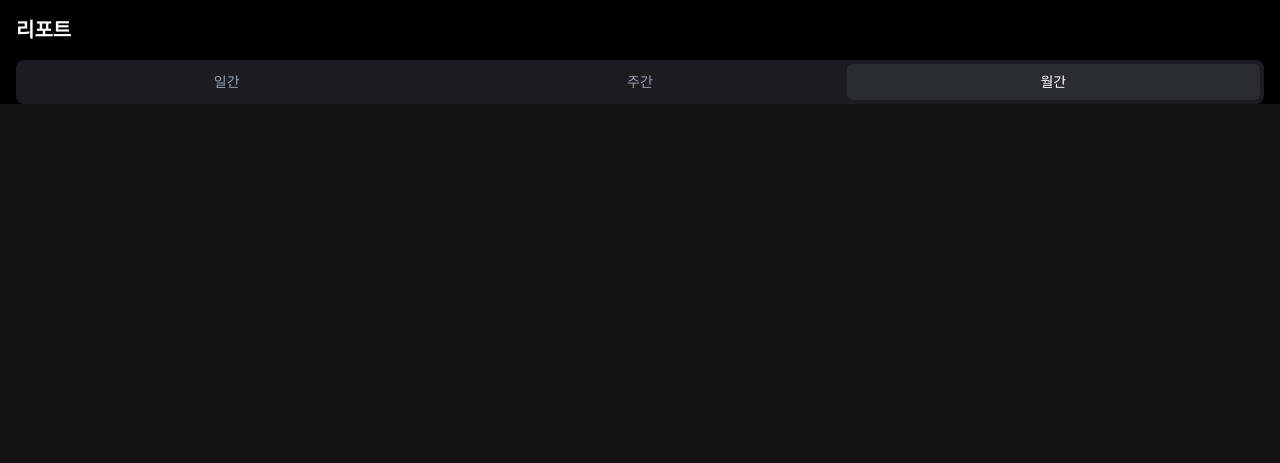
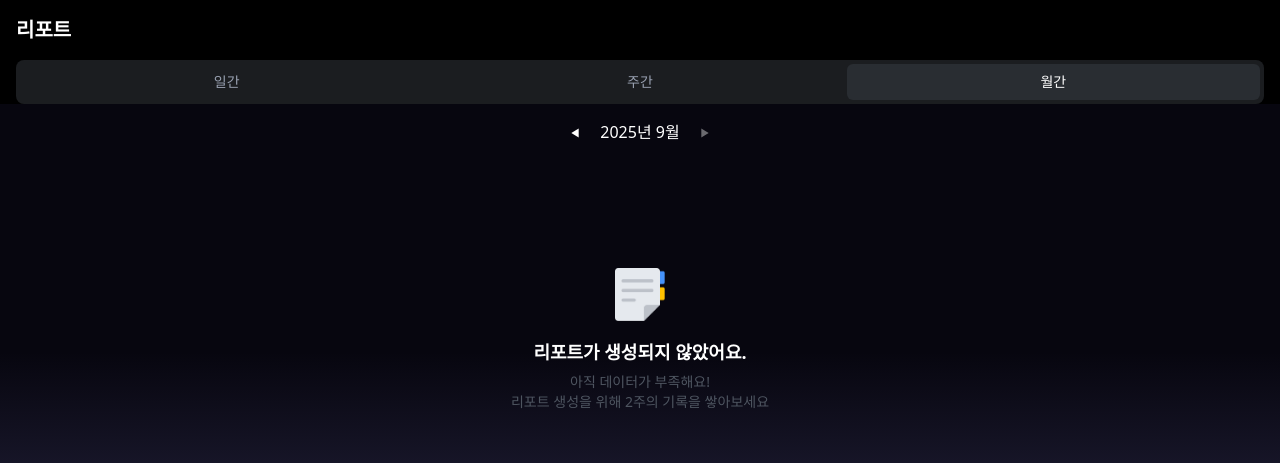
Before and after one commit to depromeet/dpm17-team4-client, a Next.js app in the folder web/: page /report/monthly in a window 1280 px wide. Shown: the top 463 px of the page. Built offline with nearby package versions, Linux system fonts and the light colour scheme; no server answers.

Commit message:
feat(web): 월긴 리포트 데이터 부족 생성 실패 케이스 처리

```diff
--- a/web/src/app/(with-bottom-navigation)/report/monthly/_components/MonthlyFoodReport.tsx
+++ b/web/src/app/(with-bottom-navigation)/report/monthly/_components/MonthlyFoodReport.tsx
@@ -50,8 +50,8 @@ export function MonthlyFoodReport({ food }: MonthlyFoodReportProps) {
       )}
       {food.monthlyComparison.thisMonth !== 0 && (
         <>
-          {mockMonthlyReportData.food.monthlyComparison.lastMonth !==
-            mockMonthlyReportData.food.monthlyComparison.thisMonth && (
+          {food.monthlyComparison.lastMonth !==
+            food.monthlyComparison.thisMonth && (
             <div
               className={`flex items-center justify-center text-center py-2 px-3 w-full rounded-[6px] mb-5 ${isIncreased ? 'bg-red-100' : 'bg-blue-100'}`}
             >
--- a/web/src/app/(with-bottom-navigation)/report/monthly/page.tsx
+++ b/web/src/app/(with-bottom-navigation)/report/monthly/page.tsx
@@ -2,9 +2,13 @@
 import Image from 'next/image';
 import { useState } from 'react';
 import EmptyMemoIcon from '@/assets/report/monthly_memo.png';
-import { useMonthlyReportQuery } from '@/hooks/queries/useMonthlyReportQuery';
+import {
+  INSUFFICIENT_DATA,
+  useMonthlyReportQuery,
+} from '@/hooks/queries/useMonthlyReportQuery';
 import { getKoreanDate } from '@/utils/utils-date';
 import { DefecationScoreChart } from '../_components/DefecationScoreChart';
+import ReportNotice from '../_components/ReportNotice';
 import { StressAnalysisChart } from '../_components/StressAnalysisChart';
 import { Suggestions } from '../_components/Suggestions';
 import { UserAverageChart } from '../_components/UserAverageChart';
@@ -32,6 +36,47 @@ export default function MonthlyReportPage() {
   });
   const reportData = data;
   const isNextDisabled = year === currentYear && month === currentMonth;
+
+  // NOTE(taehyeon): 데이터 부족 에러인 경우 빈 리포트 렌더링
+  if (reportData === INSUFFICIENT_DATA) {
+    return (
+      <div className="bg-report-empty h-[calc(100vh-180px)] w-full flex flex-col">
+        <div className="px-4 flex justify-center">
+          <SelectDate
+            currentMonth={month}
+            currentYear={year}
+            isNextDisabled={isNextDisabled}
+            onMonthChange={(newYear, newMonth) => {
+              setYear(newYear);
+              setMonth(newMonth);
+            }}
+          />
+        </div>
+        <div className="flex flex-1 flex-col items-center justify-center text-center px-6 pb-[205px]">
+          <Image
+            src={EmptyMemoIcon}
+            alt="empty report"
+            width={50}
+            height={50}
+            className="mb-5"
+            priority
+          />
+          <p className="text-white text-body1-sb">
+            리포트가 생성되지 않았어요.
+          </p>
+          <p className="text-[#4E5560] text-body3-m mt-2 whitespace-pre-line">
+            아직 데이터가 부족해요!
+            <br />
+            리포트 생성을 위해 2주의 기록을 쌓아보세요
+          </p>
+        </div>
+      </div>
+    );
+  }
+
+  if (!reportData) {
+    return null;
+  }
 
   const stressChartData = reportData?.stress
     ? {
@@ -63,43 +108,6 @@ export default function MonthlyReportPage() {
           </p>
           <p className="text-gray-400 text-body3-m">
             잠시 후 다시 시도하거나, 네트워크 연결을 확인해 주세요.
-          </p>
-        </div>
-      </div>
-    );
-  }
-  const hasMonthlyData =
-    reportData?.monthlyRecordCounts.totalRecordCounts &&
-    reportData?.monthlyRecordCounts.totalRecordCounts > 0;
-
-  if (!hasMonthlyData || !reportData) {
-    return (
-      <div className="bg-report-empty h-[calc(100vh-180px)] w-full flex flex-col">
-        <div className="px-4 flex justify-center">
-          <SelectDate
-            currentMonth={month}
-            currentYear={year}
-            isNextDisabled={isNextDisabled}
-            onMonthChange={(newYear, newMonth) => {
-              setYear(newYear);
-              setMonth(newMonth);
-            }}
-          />
-        </div>
-        <div className="flex flex-1 flex-col items-center justify-center text-center px-6">
-          <Image
-            src={EmptyMemoIcon}
-            alt="empty report"
-            width={32}
-            height={32}
-            className="mb-5"
-            priority
-          />
-          <p className="text-white text-body1-sb">
-            아직 리포트가 생성되지 않았어요.
-          </p>
-          <p className="text-gray-400 text-body3-m mt-2 whitespace-pre-line">
-            주간 기록이 2개 이상 등록되면{'\n'}월간 리포트를 확인할 수 있어요!
           </p>
         </div>
       </div>
@@ -144,6 +152,7 @@ export default function MonthlyReportPage() {
       {reportData.suggestion && (
         <Suggestions suggestion={reportData.suggestion} />
       )}
+      <ReportNotice />
     </>
   );
 }
```
Also changed, not shown: web/src/app/(with-bottom-navigation)/report/_components/WaterReport.tsx (line endings or trailing spaces).
